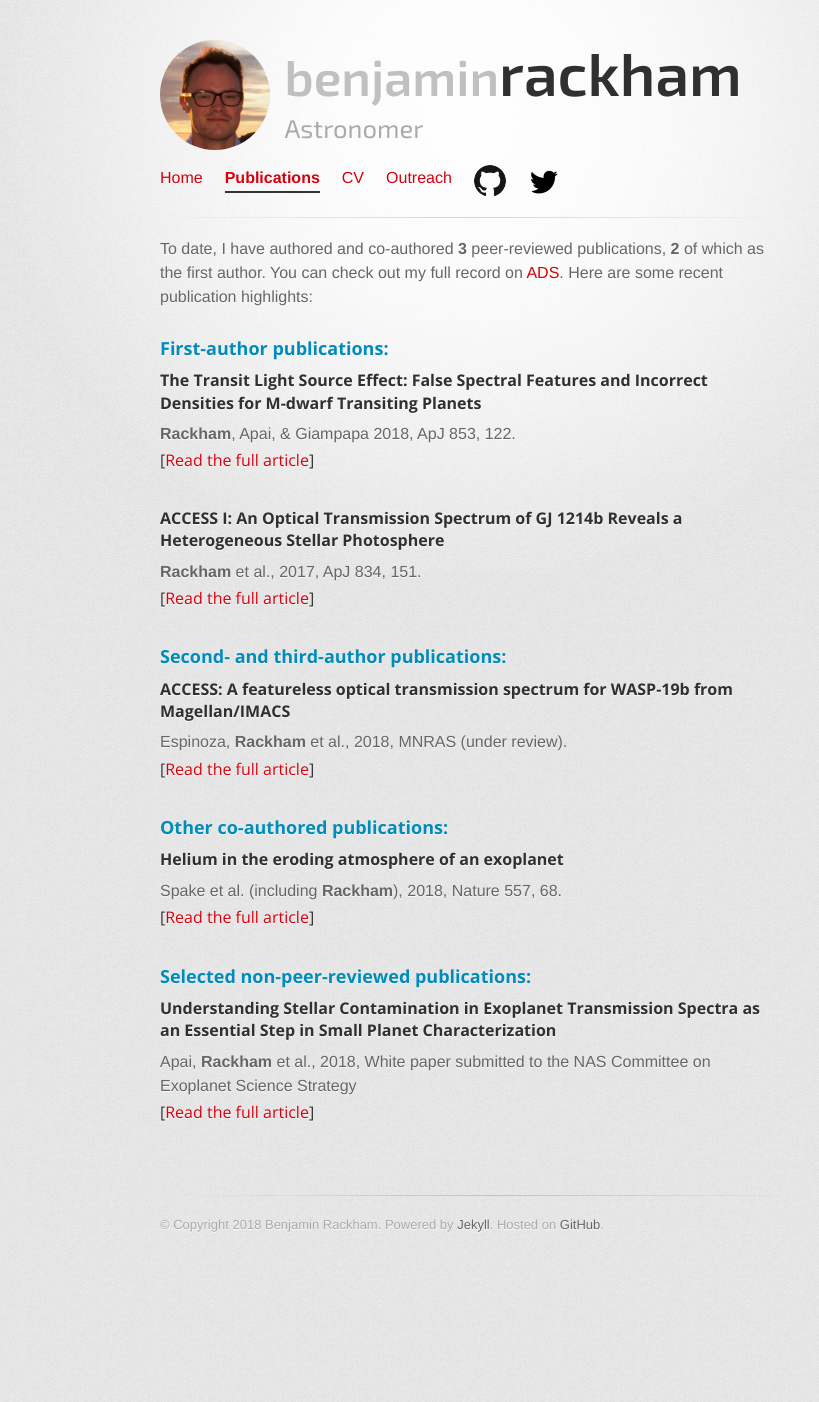
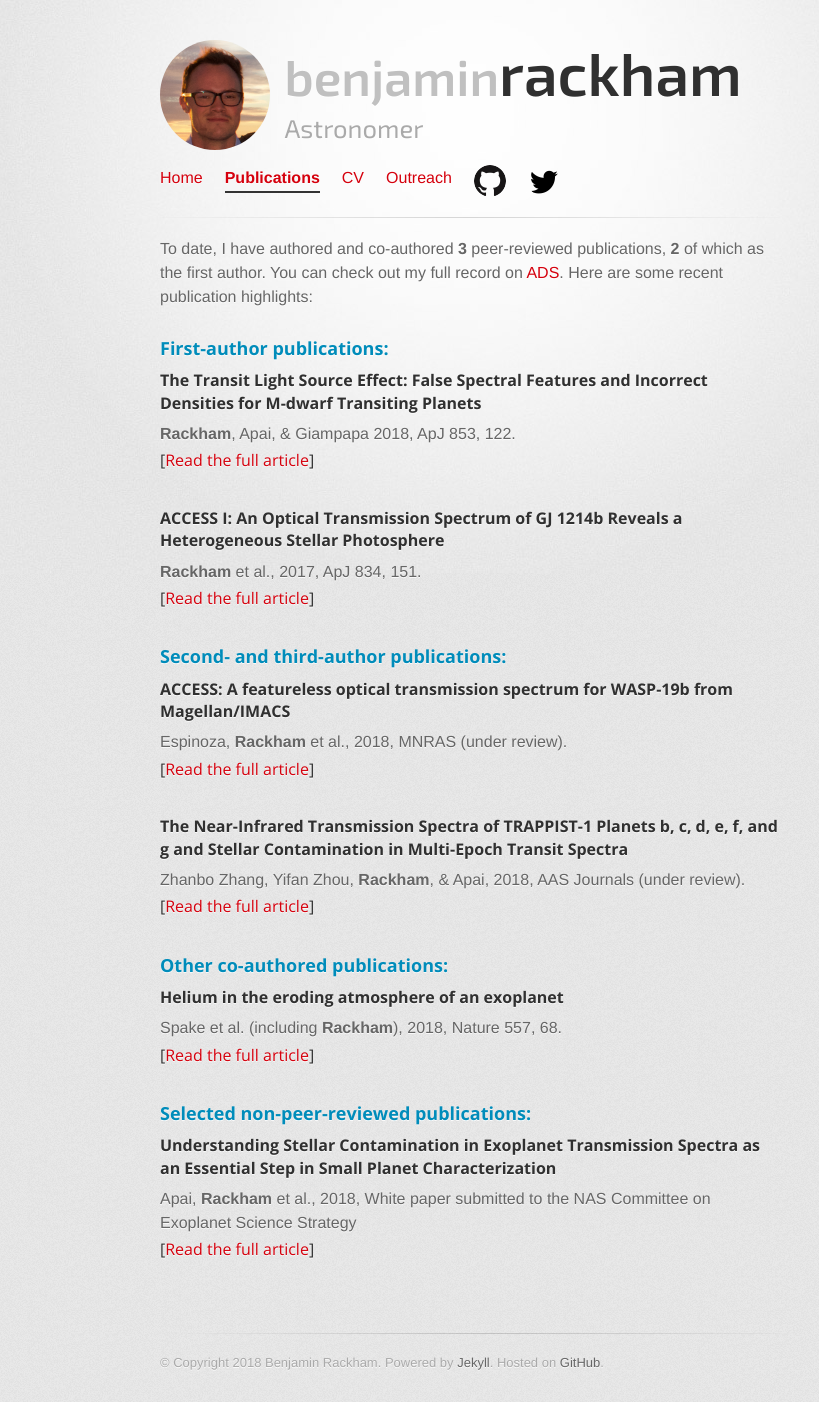
Before and after one commit to brackham/brackham.github.io, a Jekyll site: the page built from publications/index.html, in a window 1280 px wide. Shown: the whole page, without its empty margins (170-989 px from the left). Built offline with Jekyll 4.4.1, drawn with Linux system fonts in a browser that asks for light colours; before the commit the page ends 1265 px from its top, so only the background shows below that.

Commit message:
Update index.html
added Zhang et al. (under review)

```diff
--- a/publications/index.html
+++ b/publications/index.html
@@ -45,6 +45,12 @@ Here are some recent publication highlights:
     <h4>[<a href="https://arxiv.org/abs/1807.10652" target="_blank">Read the full article</a>]</h4>
   </div>
   <br>
+  <div class="job">
+    <h4><b>The Near-Infrared Transmission Spectra of TRAPPIST-1 Planets b, c, d, e, f, and g and Stellar Contamination in Multi-Epoch Transit Spectra</b></h4>
+    Zhanbo Zhang, Yifan Zhou, <b>Rackham</b>, &amp; Apai, 2018, AAS Journals (under review).<br>
+    <h4>[<a href="https://arxiv.org/abs/1802.02086" target="_blank">Read the full article</a>]</h4>
+  </div>
+  <br>
 </section>
 <section id="co-author">
   <h3><b>Other co-authored publications:</b></h3>
```
